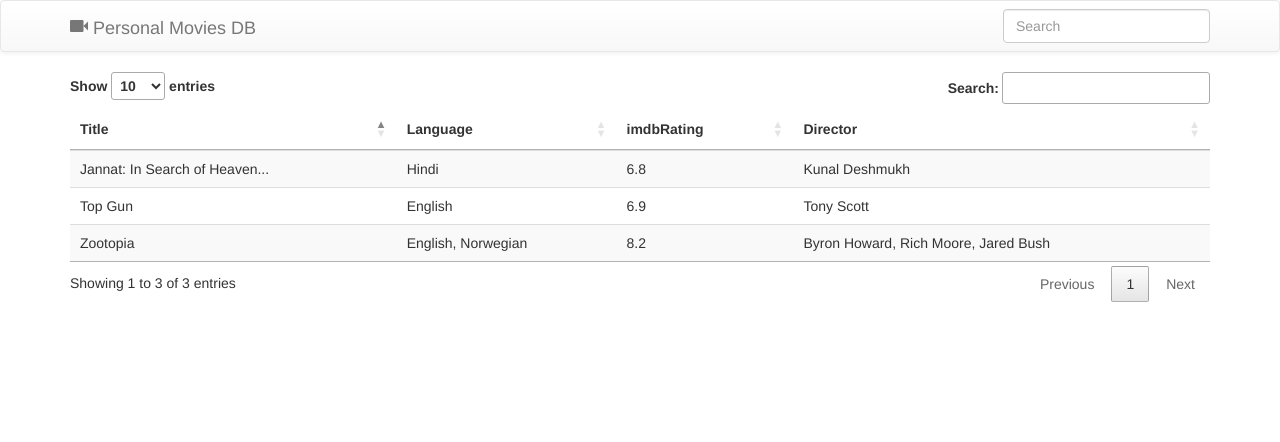
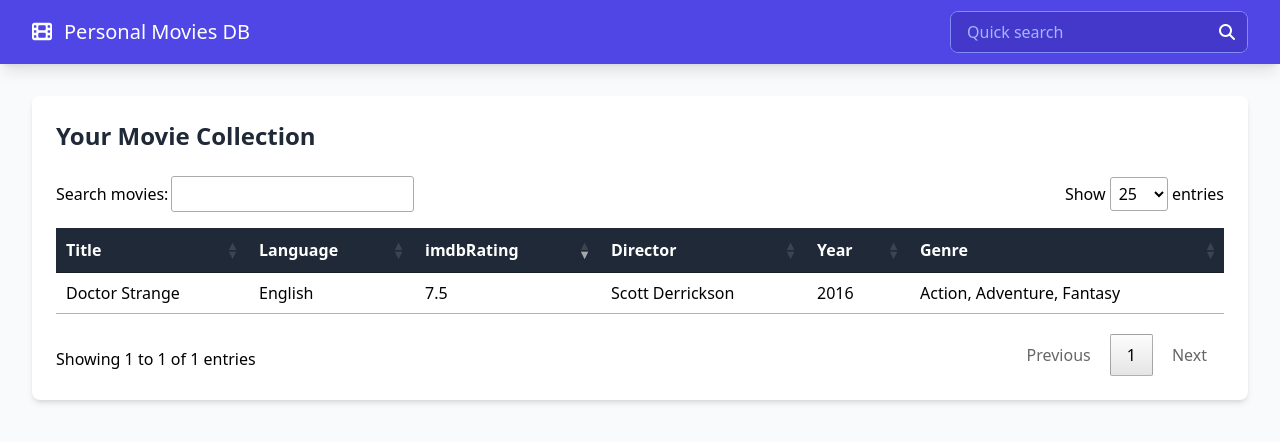
Before and after one commit to ravingupta/meta-tag-movies, a Flask app: template templates/index.html in a window 1280 px wide. Shown: the top 442 px of the page. Run offline with Flask 3, Linux system fonts and the light colour scheme; the template is opened without the code that fills it, so the values that code supplies are empty; some libraries are stand-ins or nearby versions.

Commit message:
upgraded the code

```diff
--- a/app.py
+++ b/app.py
@@ -1,32 +1,66 @@
-from flask import Flask, Request, render_template
+from flask import Flask, request, render_template, jsonify
 import re
 import json
-import ast
+import os
+from dotenv import load_dotenv
 
-from helpers import *
+from helpers import list_directories, search_movies, DEFAULT_MOVIES_PATH
+
+# Load environment variables
+load_dotenv()
 
 app = Flask(__name__)
 
 @app.route('/', methods=['GET'])
 def root_url():
-  dir_names = list_directories('/home/ravin/Videos/')
-  movie_details = []
-  for names in dir_names:
-    name = re.findall("(.*?) \(", names)
-    year = re.findall("\((.*?)\)", names)
-    movie_json = search_movies(name[0], year[0])
-    movie_json = ast.literal_eval(movie_json)
-    movie_details.append(movie_json)
-  with open('content.txt', 'w') as outfile:
-    json.dump(movie_details, outfile)
-  return render_template('index.html')
+    try:
+        movies_path = os.getenv('MOVIES_PATH', DEFAULT_MOVIES_PATH)
+        dir_names = list_directories(movies_path)
+        movie_details = []
+
+        for movie_dir in dir_names:
+            try:
+                # Extract movie name and year from directory name
+                name_match = re.findall(r"(.*?) \(", movie_dir)
+                year_match = re.findall(r"\((.*?)\)", movie_dir)
+
+                if name_match and year_match:
+                    movie_title = name_match[0]
+                    movie_year = year_match[0]
+
+                    # Search for movie details
+                    movie_json_str = search_movies(movie_title, movie_year)
+                    movie_data = json.loads(movie_json_str)
+
+                    # Only add movies with valid responses
+                    if movie_data and 'Error' not in movie_data:
+                        movie_details.append(movie_data)
+                else:
+                    print(f"Couldn't parse movie name/year from: {movie_dir}")
+            except Exception as e:
+                print(f"Error processing movie directory {movie_dir}: {str(e)}")
+                continue
+
+        # Save the results to file
+        with open('content.txt', 'w') as outfile:
+            json.dump(movie_details, outfile)
+
+        return render_template('index.html')
+    except Exception as e:
+        print(f"Error in root_url: {str(e)}")
+        return jsonify({"error": str(e)}), 500
 
 @app.route('/table_data', methods=['GET'])
 def table_data():
-  content = {}
-  with open('content.txt', 'r') as content_file:
-    content = content_file.read()
-  return content
+    try:
+        with open('content.txt', 'r') as content_file:
+            content = content_file.read()
+        return content
+    except Exception as e:
+        print(f"Error fetching table data: {str(e)}")
+        return jsonify({"error": "Failed to load movie data"}), 500
 
 if __name__ == '__main__':
-  app.run(host='0.0.0.0', port=5000)
+    port = int(os.environ.get('PORT', 6000))
+    debug = os.environ.get('FLASK_DEBUG', 'False').lower() == 'true'
+    app.run(host='0.0.0.0', port=port, debug=debug)
--- /dev/null
+++ b/requirements.txt
@@ -0,0 +1,3 @@
+Flask>=2.3.0
+requests>=2.28.0
+python-dotenv>=1.0.0
--- a/templates/index.html
+++ b/templates/index.html
@@ -1,68 +1,171 @@
 <!DOCTYPE html>
-<html>
+<html lang="en">
 <head>
-  <title>Movies Sorting</title>
+  <meta charset="UTF-8">
+  <meta name="viewport" content="width=device-width, initial-scale=1.0">
+  <title>Movies Database</title>
 
-  <!-- Latest compiled and minified CSS -->
-  <link rel="stylesheet" href="https://maxcdn.bootstrapcdn.com/bootstrap/3.3.6/css/bootstrap.min.css" integrity="sha384-1q8mTJOASx8j1Au+a5WDVnPi2lkFfwwEAa8hDDdjZlpLegxhjVME1fgjWPGmkzs7" crossorigin="anonymous">
+  <!-- Tailwind CSS -->
+  <script src="https://cdn.tailwindcss.com"></script>
 
-  <!-- Optional theme -->
-  <link rel="stylesheet" href="https://maxcdn.bootstrapcdn.com/bootstrap/3.3.6/css/bootstrap-theme.min.css" integrity="sha384-fLW2N01lMqjakBkx3l/M9EahuwpSfeNvV63J5ezn3uZzapT0u7EYsXMjQV+0En5r" crossorigin="anonymous">
+  <!-- DataTables CSS - Using a more neutral version that works with Tailwind -->
+  <link href="https://cdn.datatables.net/1.13.7/css/jquery.dataTables.min.css" rel="stylesheet">
+  <link href="https://cdn.datatables.net/responsive/2.5.0/css/responsive.dataTables.min.css" rel="stylesheet">
 
-  <!-- siimple style -->
-  <link href="https://cdn.datatables.net/1.10.10/css/jquery.dataTables.min.css" rel="stylesheet">
+  <!-- Font Awesome for icons -->
+  <link href="https://cdnjs.cloudflare.com/ajax/libs/font-awesome/6.5.1/css/all.min.css" rel="stylesheet">
 
+  <script>
+    // Extend Tailwind with custom configs
+    tailwind.config = {
+      theme: {
+        extend: {
+          colors: {
+            primary: {
+              light: '#4f46e5',
+              DEFAULT: '#4338ca',
+              dark: '#3730a3',
+            }
+          }
+        }
+      }
+    }
+  </script>
+
+  <style>
+    /* Custom styles that DataTables needs */
+    .dataTables_wrapper .dataTables_length,
+    .dataTables_wrapper .dataTables_filter,
+    .dataTables_wrapper .dataTables_info,
+    .dataTables_wrapper .dataTables_processing,
+    .dataTables_wrapper .dataTables_paginate {
+      @apply my-4 text-gray-600;
+    }
+
+    .dataTables_wrapper .dataTables_paginate .paginate_button {
+      @apply px-3 py-1 mx-1 rounded hover:bg-indigo-100;
+    }
+
+    .dataTables_wrapper .dataTables_paginate .paginate_button.current {
+      @apply bg-indigo-500 text-white hover:bg-indigo-600;
+    }
+
+    #mainTable_wrapper {
+      @apply w-full overflow-x-auto;
+    }
+
+    #errorAlert {
+      display: none;
+    }
+  </style>
 </head>
-<body>
-  <nav class="navbar navbar-default">
-    <div class="container">
-      <div class="navbar-header">
-        <a class="navbar-brand" href="#">
-          <i class="glyphicon glyphicon-facetime-video"></i> Personal Movies DB
+<body class="bg-gray-50">
+  <!-- Navigation Bar -->
+  <nav class="bg-indigo-600 shadow-lg">
+    <div class="max-w-7xl mx-auto px-4 sm:px-6 lg:px-8">
+      <div class="flex items-center justify-between h-16">
+        <a href="#" class="flex items-center text-white font-medium text-xl">
+          <i class="fa-solid fa-film mr-3"></i> Personal Movies DB
         </a>
+        <div class="flex items-center">
+          <div class="relative">
+            <div class="flex items-center border border-indigo-400 rounded-lg overflow-hidden bg-indigo-700">
+              <input type="text" id="customSearch" placeholder="Quick search"
+                class="bg-indigo-700 text-white placeholder-indigo-300 px-4 py-2 focus:outline-none w-48 md:w-64" />
+              <button type="button" class="bg-indigo-700 text-white px-3 py-2 hover:bg-indigo-800">
+                <i class="fa-solid fa-search"></i>
+              </button>
+            </div>
+          </div>
+        </div>
       </div>
-      <form class="navbar-form navbar-right" role="search">
-        <div class="form-group">
-          <input type="text" class="form-control" placeholder="Search">
-        </div>
-        <!-- <button type="submit" class="btn btn-default">Submit</button> -->
-      </form>
     </div>
   </nav>
-  <div class="container">
-    <table id="mainTable" class="table table-striped" cellspacing="0" width="100%">
-      <thead>
-        <tr>
-          <th>Title</th>
-          <th>Language</th>
-          <th>imdbRating</th>
-          <th>Director</th>
-        </tr>
-      </thead>
-    </table>
+
+  <div class="max-w-7xl mx-auto px-4 sm:px-6 lg:px-8 py-8">
+    <!-- Error Alert -->
+    <div id="errorAlert" class="bg-red-100 border-l-4 border-red-500 text-red-700 p-4 mb-6 rounded shadow" role="alert">
+      <div class="flex items-center">
+        <i class="fa-solid fa-triangle-exclamation mr-2"></i>
+        <span id="errorText">An error occurred while loading data.</span>
+      </div>
+    </div>
+
+    <!-- Main Content -->
+    <div class="bg-white rounded-lg shadow-md p-6">
+      <h1 class="text-2xl font-semibold text-gray-800 mb-6">Your Movie Collection</h1>
+
+      <div class="overflow-x-auto">
+        <table id="mainTable" class="w-full table-auto">
+          <thead class="bg-gray-800 text-white">
+            <tr>
+              <th class="px-4 py-3 text-left">Title</th>
+              <th class="px-4 py-3 text-left">Language</th>
+              <th class="px-4 py-3 text-left">imdbRating</th>
+              <th class="px-4 py-3 text-left">Director</th>
+              <th class="px-4 py-3 text-left">Year</th>
+              <th class="px-4 py-3 text-left">Genre</th>
+            </tr>
+          </thead>
+          <tbody class="divide-y divide-gray-200">
+            <!-- Table data will be loaded dynamically -->
+          </tbody>
+        </table>
+      </div>
+    </div>
   </div>
 
-  <!-- jQuery (necessary for Bootstrap's JavaScript plugins) -->
-  <script src="https://ajax.googleapis.com/ajax/libs/jquery/1.11.3/jquery.min.js"></script>
+  <!-- jQuery (still needed for DataTables) -->
+  <script src="https://code.jquery.com/jquery-3.7.1.min.js"></script>
 
-  <!-- Latest compiled and minified JavaScript -->
-  <script src="https://maxcdn.bootstrapcdn.com/bootstrap/3.3.6/js/bootstrap.min.js" integrity="sha384-0mSbJDEHialfmuBBQP6A4Qrprq5OVfW37PRR3j5ELqxss1yVqOtnepnHVP9aJ7xS" crossorigin="anonymous"></script>
+  <!-- DataTables JS -->
+  <script src="https://cdn.datatables.net/1.13.7/js/jquery.dataTables.min.js"></script>
+  <script src="https://cdn.datatables.net/responsive/2.5.0/js/dataTables.responsive.min.js"></script>
 
-  <script src="https://code.jquery.com/jquery-1.12.0.min.js"></script>
-  <script src="https://cdn.datatables.net/1.10.10/js/jquery.dataTables.min.js"></script>
   <script type="text/javascript">
   $(document).ready(function() {
-    var table = $('#mainTable').DataTable( {
+    // Initialize DataTable with modern features
+    var table = $('#mainTable').DataTable({
       ajax: {
         url: 'table_data',
-        dataSrc: ''
+        dataSrc: '',
+        error: function(xhr, error, thrown) {
+          $('#errorAlert').show();
+          $('#errorText').text('Failed to load movie data: ' + thrown);
+        }
       },
       columns: [
         { data: 'Title' },
         { data: 'Language' },
         { data: 'imdbRating' },
-        { data: 'Director' }
-      ]
+        { data: 'Director' },
+        { data: 'Year' },
+        { data: 'Genre' }
+      ],
+      responsive: true,
+      pageLength: 25,
+      order: [[2, 'desc']], // Sort by rating by default
+      language: {
+        search: "Search movies:"
+      },
+      // Apply Tailwind-friendly styling
+      dom: '<"flex flex-col md:flex-row items-center justify-between mb-4"fl>rt<"flex flex-col md:flex-row items-center justify-between mt-4"ip>',
+      initComplete: function() {
+        // Enhance the DataTables UI elements with Tailwind classes
+        $('.dataTables_length select').addClass('rounded border-gray-300 p-1 focus:outline-none focus:ring-2 focus:ring-indigo-500');
+        $('.dataTables_filter input').addClass('rounded border-gray-300 p-1 focus:outline-none focus:ring-2 focus:ring-indigo-500 ml-2');
+        $('.dataTables_paginate').addClass('flex items-center');
+      }
+    });
+
+    // Custom search function
+    $('#customSearch').on('keyup', function() {
+      table.search($(this).val()).draw();
+    });
+
+    // Additional styling for dynamically created elements
+    $('#mainTable').on('draw.dt', function() {
+      $('#mainTable tbody tr').addClass('hover:bg-indigo-50 transition-colors duration-150');
     });
   });
   </script>
```
Also changed, not shown: content.txt (+1 -1 lines), helpers.py (+34 -9 lines), README.md.
